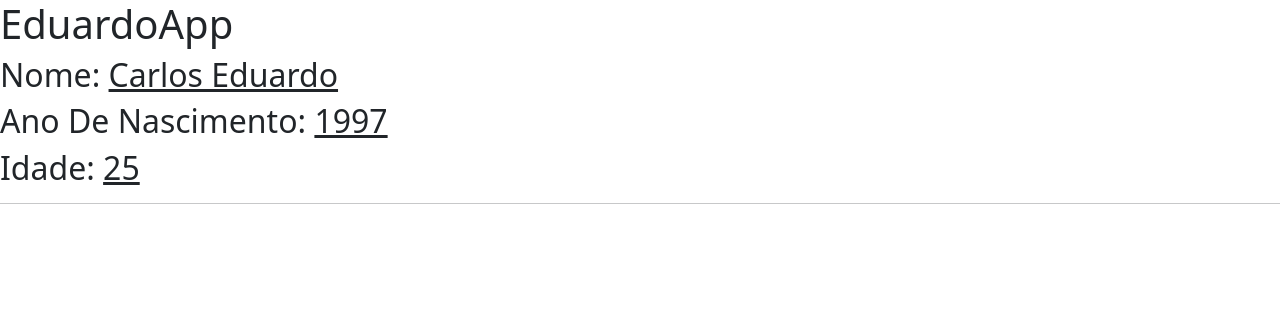
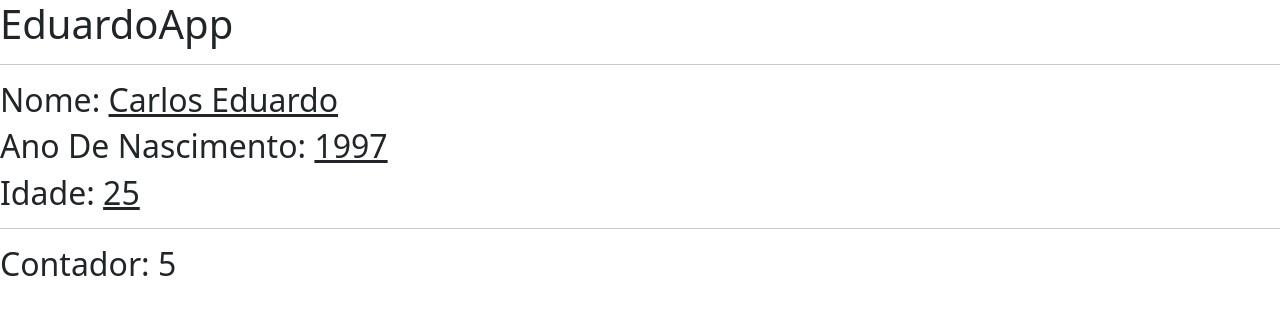
Before and after one commit to eduardobio6/angular-aula-02-09, an Angular app: page / in a window 1280 px wide. Shown: the top 314 px of the page. Built offline with nearby package versions, Linux system fonts and the light colour scheme.

Commit message:
6 files modified

```diff
--- a/src/app/app.component.html
+++ b/src/app/app.component.html
@@ -1,4 +1,5 @@
 <h1>{{ name }}</h1>
+<hr />
 <h2>
   Nome: <u>{{ nome }}</u>
 </h2>
@@ -7,5 +8,6 @@
 </h2>
 <h2>
   Idade: <u>{{ getIdade() }}</u>
-  <hr />
 </h2>
+<hr />
+<h2>Contador: {{ counter }}</h2>
--- a/src/app/app.component.ts
+++ b/src/app/app.component.ts
@@ -7,10 +7,14 @@ import { Component, VERSION } from '@angular/core';
 })
 export class AppComponent {
   name = 'EduardoApp';
-  nome = 'Carlos Eduardo'
+  nome = 'Carlos Eduardo';
   nasc = 1997;
+  counter = 0;
+  timer = setInterval(() => {
+    this.counter = this.counter + 1;
+  }, 1000);
 
-  getIdade(){
+  getIdade() {
     return 2022 - this.nasc;
   }
 }
```
